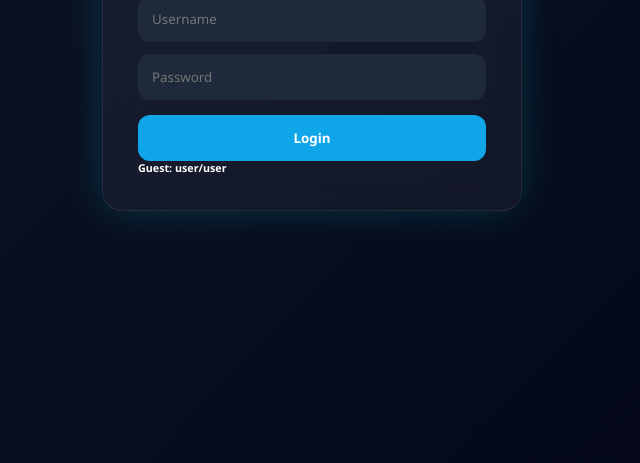
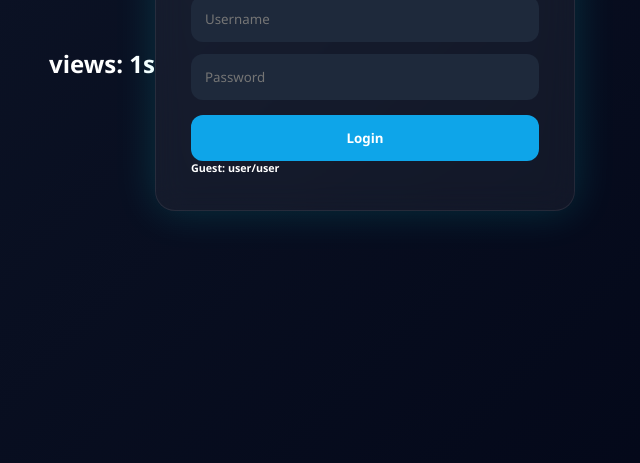
Before and after one commit to 0xSP3C7R3/Challenge-001, a plain HTML site: page index.html in a window 1280 px wide. Shown: the part 337-800 px from the top of the page, without its empty margins (328-968 px from the left). Drawn offline with Linux system fonts and the light colour scheme.

Commit message:
Update index.html

```diff
--- a/index.html
+++ b/index.html
@@ -10,6 +10,7 @@
 </head>
 
 <body>
+    <h2>views: <span id="counter">0</span>s</h2>
 
     <div class="card">
 
@@ -56,6 +57,12 @@
         </div>
 
     </div>
+    <script>
+        let count = localStorage.getItem("visits") || 0;
+        count++;
+        localStorage.setItem("visits", count);
+        document.getElementById("counter").innerText = count;
+    </script>
 
     <script src="script.js"></script>
 </body>
```
